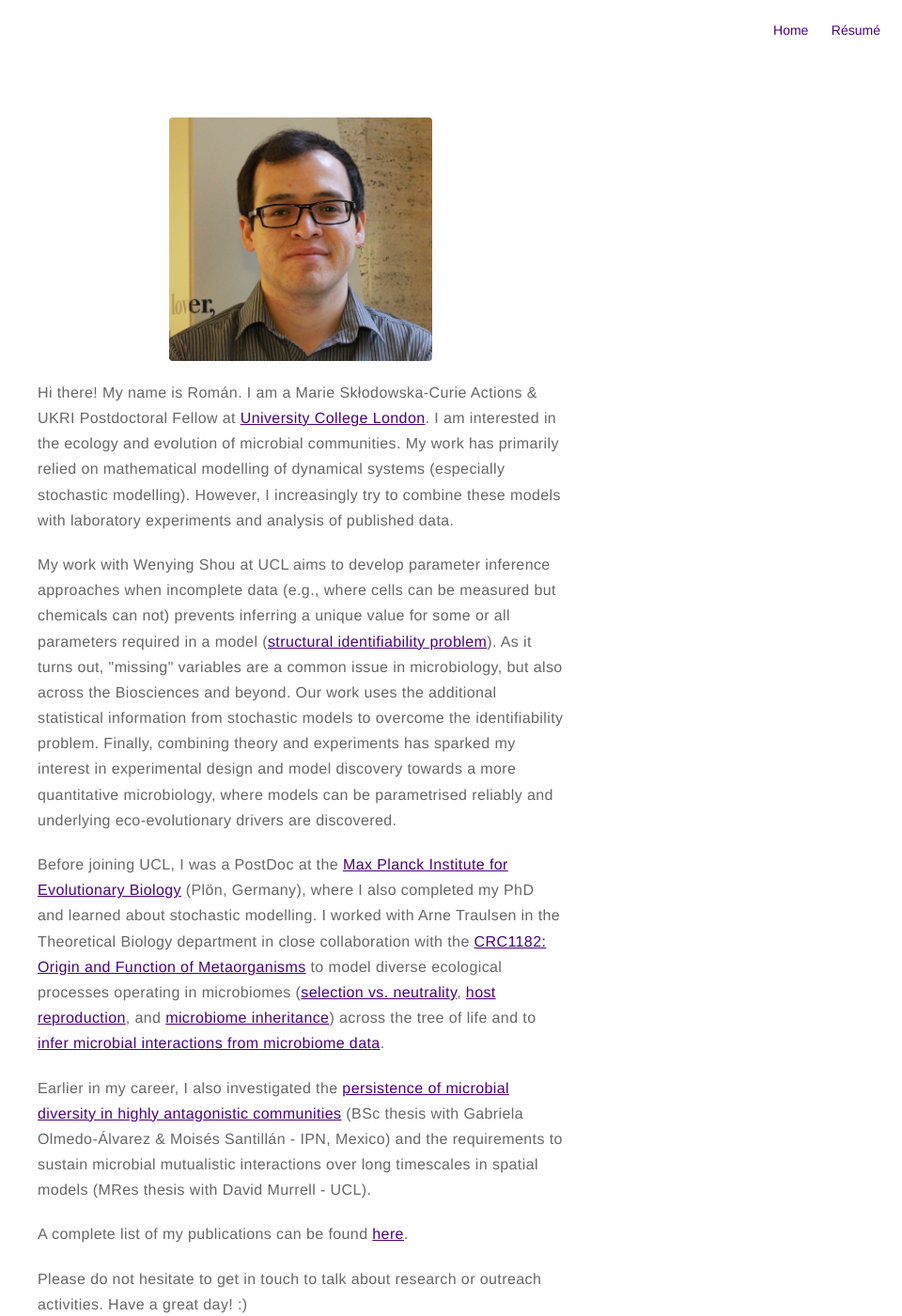
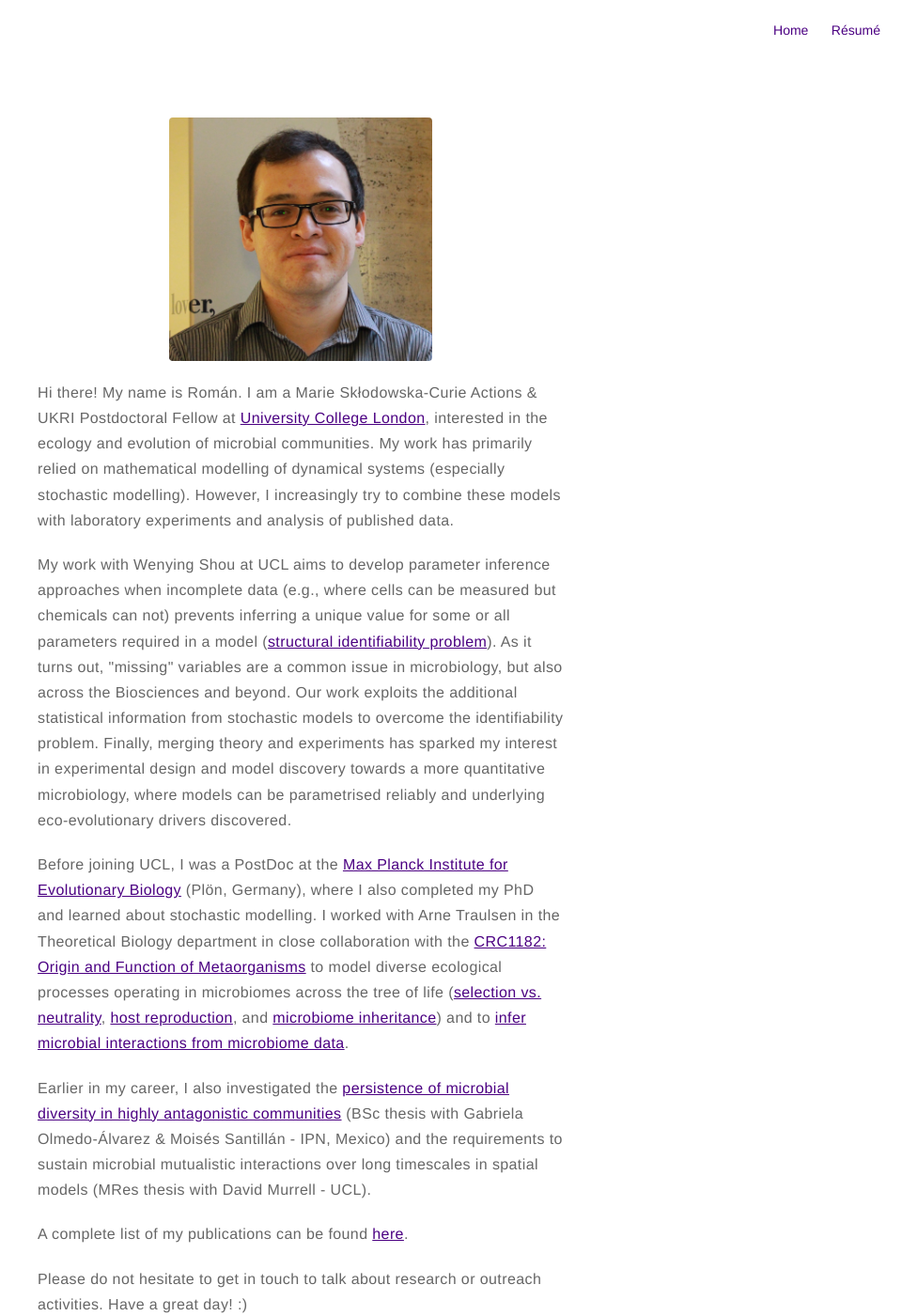
Before and after one commit to romanzapien/romanzapien.github.io, a Jekyll site: the page built from about.md, in a window 1280 px wide and 1400 px high. Shown: the whole window at 94% size, without its empty margins (320-1280 px from the left). Built offline with Jekyll 4.4.1, drawn with Linux system fonts in a browser that asks for light colours.

Commit message:
Update about.md

```diff
--- a/about.md
+++ b/about.md
@@ -4,11 +4,11 @@ layout: page
 ---
 ![Profile Image]({{ site.url }}/{{ site.picture }})
 
-<p>Hi there! My name is Román. I am a Marie Skłodowska-Curie Actions & UKRI Postdoctoral Fellow at <a href="https://www.ucl.ac.uk/biosciences/gee/ucl-centre-lifes-origins-and-evolution">University College London</a>. I am interested in the <b>ecology and evolution</b> of <b>microbial communities</b>. My work has primarily relied on <b>mathematical modelling</b> of <b>dynamical systems</b> (especially <b>stochastic modelling</b>). However, I increasingly try to combine these models with laboratory experiments and analysis of published data.</p>
+<p>Hi there! My name is Román. I am a Marie Skłodowska-Curie Actions & UKRI Postdoctoral Fellow at <a href="https://www.ucl.ac.uk/biosciences/gee/ucl-centre-lifes-origins-and-evolution">University College London</a>, interested in the <b>ecology and evolution</b> of <b>microbial communities</b>. My work has primarily relied on <b>mathematical modelling</b> of <b>dynamical systems</b> (especially <b>stochastic modelling</b>). However, I increasingly try to combine these models with laboratory experiments and analysis of published data.</p>
 
-<p>My work with Wenying Shou at UCL aims to develop <b>parameter inference</b> approaches when incomplete data (e.g., where cells can be measured but chemicals can not) prevents inferring a unique value for some or all parameters required in a model (<a href="https://en.wikipedia.org/wiki/Structural_identifiability">structural identifiability problem</a>). As it turns out, "missing" variables are a common issue in microbiology, but also across the Biosciences and beyond. Our work uses the additional statistical information from stochastic models to overcome the identifiability problem. Finally, combining theory and experiments has sparked my interest in <b>experimental design</b> and <b>model discovery</b> towards a more quantitative microbiology, where models can be parametrised reliably and underlying eco-evolutionary drivers are discovered.</p>
+<p>My work with Wenying Shou at UCL aims to develop <b>parameter inference</b> approaches when incomplete data (e.g., where cells can be measured but chemicals can not) prevents inferring a unique value for some or all parameters required in a model (<a href="https://en.wikipedia.org/wiki/Structural_identifiability">structural identifiability problem</a>). As it turns out, "missing" variables are a common issue in microbiology, but also across the Biosciences and beyond. Our work exploits the additional statistical information from stochastic models to overcome the identifiability problem. Finally, merging theory and experiments has sparked my interest in <b>experimental design</b> and <b>model discovery</b> towards a more quantitative microbiology, where models can be parametrised reliably and underlying eco-evolutionary drivers discovered.</p>
 
-<p>Before joining UCL, I was a PostDoc at the <a href="https://www.evolbio.mpg.de">Max Planck Institute for Evolutionary Biology</a> (Plön, Germany), where I also completed my PhD and learned about stochastic modelling. I worked with Arne Traulsen in the Theoretical Biology department in close collaboration with the <a href="https://www.metaorganism-research.com">CRC1182: Origin and Function of Metaorganisms</a> to model diverse ecological processes operating in <b>microbiomes</b> (<a href="https://doi.org/10.1098/rsif.2021.0717">selection vs. neutrality</a>, <a href="https://doi.org/10.1371/journal.pcbi.1008392">host reproduction</a>, and <a href="https://doi.org/10.1186/s12862-022-02029-2">microbiome inheritance</a>) across the tree of life and to <a href="https://doi.org/10.1371/journal.pbio.3002913">infer microbial interactions from microbiome data</a>.</p>
+<p>Before joining UCL, I was a PostDoc at the <a href="https://www.evolbio.mpg.de">Max Planck Institute for Evolutionary Biology</a> (Plön, Germany), where I also completed my PhD and learned about stochastic modelling. I worked with Arne Traulsen in the Theoretical Biology department in close collaboration with the <a href="https://www.metaorganism-research.com">CRC1182: Origin and Function of Metaorganisms</a> to model diverse ecological processes operating in <b>microbiomes</b> across the tree of life (<a href="https://doi.org/10.1098/rsif.2021.0717">selection vs. neutrality</a>, <a href="https://doi.org/10.1371/journal.pcbi.1008392">host reproduction</a>, and <a href="https://doi.org/10.1186/s12862-022-02029-2">microbiome inheritance</a>) and to <a href="https://doi.org/10.1371/journal.pbio.3002913">infer microbial interactions from microbiome data</a>.</p>
 
 <p>Earlier in my career, I also investigated the <a href="https://doi.org/10.3389/fmicb.2015.00489">persistence of microbial diversity in highly antagonistic communities</a> (BSc thesis with Gabriela Olmedo-Álvarez & Moisés Santillán - IPN, Mexico) and the requirements to sustain microbial mutualistic interactions over long timescales in spatial models (MRes thesis with David Murrell - UCL).</p>
 
```
